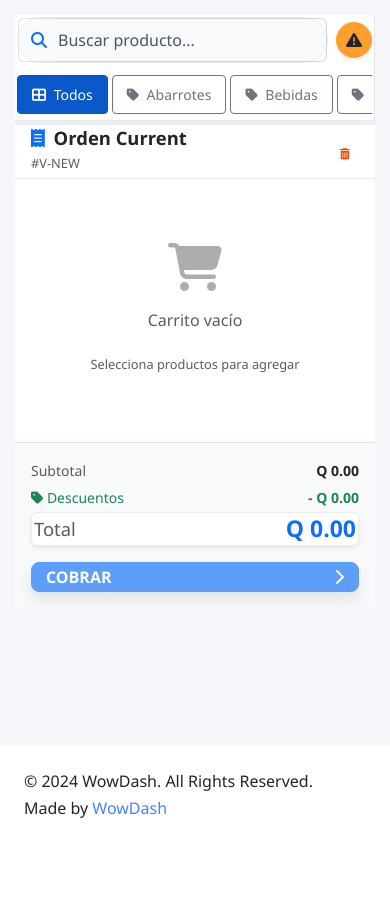
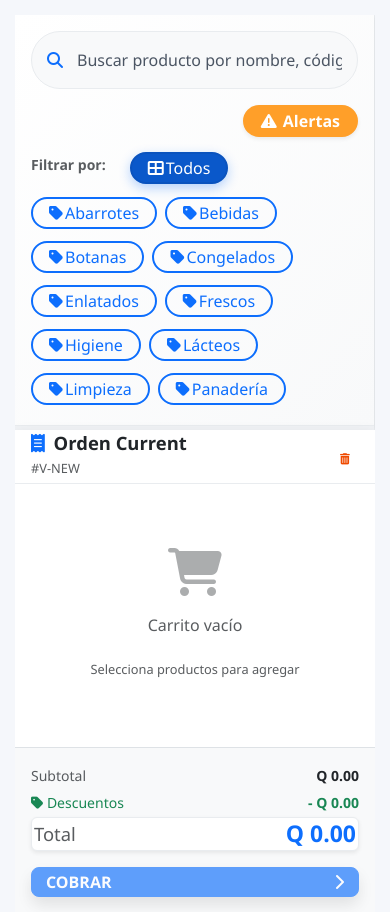
Before and after one commit to Raykeng/La_Esquinita, a PHP site: page /La_Esquinita/index.php?vista=pos in a window 390 px wide. Shown: the top 912 px of the page. Before the commit the page ends 818 px from the top, so only its background shows below. Run offline with PHP 8.4, Linux system fonts and the light colour scheme; a user stored in the database is signed in; data comes from the database, SQL or seed files in the repository; data that the repository does not hold is empty; some libraries are stand-ins or nearby versions.

Commit message:
UI: Mejorado diseño del POS - Layout más espacioso y profesional
 MEJORAS DE INTERFAZ:
-  Barra de búsqueda más grande y prominente (col-10 vs col-4)
-  Filtros de categorías movidos a segunda fila (no más apretados)
-  Botón de alertas rediseñado: más grande, forma píldora, texto visible
-  Placeholder mejorado: 'Buscar producto por nombre, código de barras...'

 ESTILOS CSS AGREGADOS:
- Barra de búsqueda premium con efectos focus
- Botones de categorías con forma píldora y hover effects
- Animaciones suaves y transiciones
- Mejor espaciado y tipografía
- Responsive design mejorado

 RESPONSIVE:
- Flex-wrap para botones en móviles
- Font-size 16px para evitar zoom en iOS
- Mejor adaptación a pantallas pequeñas

 ARCHIVOS MODIFICADOS:
- modulos/pos.php: Layout reorganizado en dos filas
- assets/js/pos.js: Botones de categorías con mejor estilo
- css/style.css: Estilos premium para POS

 RESULTADO: Interfaz POS más limpia, espaciosa y fácil de usar

```diff
--- a/assets/js/pos.js
+++ b/assets/js/pos.js
@@ -114,15 +114,16 @@ function mostrarCategorias(categorias) {
     if (!container) return;
 
     let html = `
-        <button class="btn btn-primary btn-sm active" data-cat="">
-            <i class="fas fa-th-large me-1"></i> Todos
+        <span class="text-muted small fw-bold me-3">Filtrar por:</span>
+        <button class="btn btn-primary rounded-pill px-3 py-2 active" data-cat="">
+            <i class="fas fa-th-large me-2"></i>Todos
         </button>
     `;
 
     categorias.forEach(categoria => {
         html += `
-            <button class="btn btn-outline-secondary btn-sm" data-cat="${categoria.nombre}">
-                <i class="fas fa-tag me-1"></i> ${categoria.nombre}
+            <button class="btn btn-outline-primary rounded-pill px-3 py-2" data-cat="${categoria.nombre}">
+                <i class="fas fa-tag me-2"></i>${categoria.nombre}
             </button>
         `;
     });
@@ -140,15 +141,16 @@ function mostrarCategoriasEjemplo() {
     const categoriasEjemplo = ['Bebidas', 'Abarrotes', 'Frescos', 'Lácteos', 'Limpieza'];
 
     let html = `
-        <button class="btn btn-primary btn-sm active" data-cat="">
-            <i class="fas fa-th-large me-1"></i> Todos
+        <span class="text-muted small fw-bold me-3">Filtrar por:</span>
+        <button class="btn btn-primary rounded-pill px-3 py-2 active" data-cat="">
+            <i class="fas fa-th-large me-2"></i>Todos
         </button>
     `;
 
     categoriasEjemplo.forEach(categoria => {
         html += `
-            <button class="btn btn-outline-secondary btn-sm" data-cat="${categoria}">
-                <i class="fas fa-tag me-1"></i> ${categoria}
+            <button class="btn btn-outline-primary rounded-pill px-3 py-2" data-cat="${categoria}">
+                <i class="fas fa-tag me-2"></i>${categoria}
             </button>
         `;
     });
--- a/css/style.css
+++ b/css/style.css
@@ -428,3 +428,95 @@ body {
     font-size: 0.9rem;
     border-top: 1px solid var(--border-color);
 }
+
+/* === POS STYLES === */
+.search-bar-premium {
+    border-radius: 12px;
+    border: 2px solid #e9ecef;
+    transition: all 0.3s ease;
+    background: #f8f9fa;
+}
+
+.search-bar-premium:focus-within {
+    border-color: var(--primary-color);
+    box-shadow: 0 0 0 0.2rem rgba(13, 110, 253, 0.15);
+    background: white;
+}
+
+.search-bar-premium .form-control {
+    border: none;
+    background: transparent;
+    font-size: 1.1rem;
+    padding: 12px 15px;
+}
+
+.search-bar-premium .form-control:focus {
+    box-shadow: none;
+    background: transparent;
+}
+
+.search-bar-premium .input-group-text {
+    border: none;
+    background: transparent;
+    padding: 12px 15px;
+}
+
+/* Botones de categorías mejorados */
+#category-pills {
+    gap: 8px !important;
+}
+
+#category-pills .btn {
+    border-width: 2px;
+    font-weight: 500;
+    transition: all 0.2s ease;
+    white-space: nowrap;
+}
+
+#category-pills .btn:hover {
+    transform: translateY(-1px);
+    box-shadow: 0 4px 8px rgba(0,0,0,0.1);
+}
+
+#category-pills .btn.active {
+    transform: translateY(-1px);
+    box-shadow: 0 4px 12px rgba(13, 110, 253, 0.3);
+}
+
+/* Botón de alertas mejorado */
+.btn-warning.rounded-pill {
+    border-width: 2px;
+    font-weight: 600;
+    transition: all 0.2s ease;
+}
+
+.btn-warning.rounded-pill:hover {
+    transform: translateY(-2px);
+    box-shadow: 0 6px 16px rgba(255, 193, 7, 0.4);
+}
+
+/* Espaciado mejorado para el header del POS */
+.pos-header {
+    background: linear-gradient(135deg, #ffffff 0%, #f8f9fa 100%);
+    border-bottom: 3px solid #e9ecef;
+}
+
+/* Responsive improvements */
+@media (max-width: 768px) {
+    #category-pills {
+        flex-wrap: wrap !important;
+    }
+
+    #category-pills .btn {
+        margin-bottom: 4px;
+    }
+
+    .search-bar-premium .form-control {
+        font-size: 16px; /* Evita zoom en iOS */
+    }
+}
+
+/* Animaciones suaves */
+.btn, .form-control, .input-group {
+    transition: all 0.2s ease;
+}
--- a/modulos/pos.php
+++ b/modulos/pos.php
@@ -5,35 +5,40 @@
     <div class="col-12 col-md-7 col-lg-8 d-flex flex-column h-100 bg-light border-end">
 
         <!-- BARRA SUPERIOR: Búsqueda y Filtros -->
-        <div class="p-2 bg-white border-bottom shadow-sm">
-            <div class="row g-2 align-items-center">
-                <div class="col-12 col-lg-4 d-flex align-items-center gap-2">
-                    <div class="input-group search-bar-premium flex-grow-1">
+        <div class="p-3 bg-white border-bottom shadow-sm pos-header">
+            <!-- Primera fila: Barra de búsqueda más grande con icono de alertas -->
+            <div class="row g-3 mb-3">
+                <div class="col-12 col-lg-10">
+                    <div class="input-group search-bar-premium">
                         <span class="input-group-text bg-transparent border-end-0 text-primary">
                             <i class="fas fa-search"></i>
                         </span>
-                        <input type="text" class="form-control border-start-0 bg-transparent ps-0" id="pos-search"
-                            placeholder="Buscar producto..." aria-label="Buscar producto">
+                        <input type="text" class="form-control border-start-0 bg-transparent ps-0 form-control-lg" id="pos-search"
+                            placeholder="Buscar producto por nombre, código de barras..." aria-label="Buscar producto">
                     </div>
-
+                </div>
+                <div class="col-12 col-lg-2 d-flex justify-content-end">
                     <!-- Botón de Alertas de Vencimiento -->
-                    <button class="btn btn-warning shadow-sm position-relative rounded-circle p-0 flex-shrink-0"
-                        style="width: 36px; height: 36px;" onclick="openExpirationModal()"
-                        title="Gestionar Vencimientos">
-                        <i class="fas fa-exclamation-triangle text-dark"></i>
+                    <button class="btn btn-warning shadow-sm position-relative rounded-pill px-3 py-2"
+                        onclick="openExpirationModal()" title="Gestionar Vencimientos">
+                        <i class="fas fa-exclamation-triangle me-2"></i>
+                        <span class="fw-bold">Alertas</span>
                         <span class="position-absolute top-0 start-100 translate-middle badge rounded-pill bg-danger"
                             id="expiration-badge" style="display:none">
                             0
                         </span>
                     </button>
                 </div>
+            </div>
 
-                <!-- Categorías Pills -->
-                <div class="col-12 col-lg-8">
-                    <div class="d-flex gap-1 overflow-auto py-1" id="category-pills"
-                        style="white-space: nowrap; -ms-overflow-style: none; scrollbar-width: none;">
+            <!-- Segunda fila: Filtros de categorías -->
+            <div class="row">
+                <div class="col-12">
+                    <div class="d-flex gap-2 flex-wrap" id="category-pills">
                         <!-- JS inyectará botones aquí -->
-                        <div class="spinner-border spinner-border-sm text-primary" role="status"></div>
+                        <div class="d-flex align-items-center gap-2">
+                            <div class="spinner-border spinner-border-sm text-primary" role="status"></div>
+                        </div>
                     </div>
                 </div>
             </div>
```
